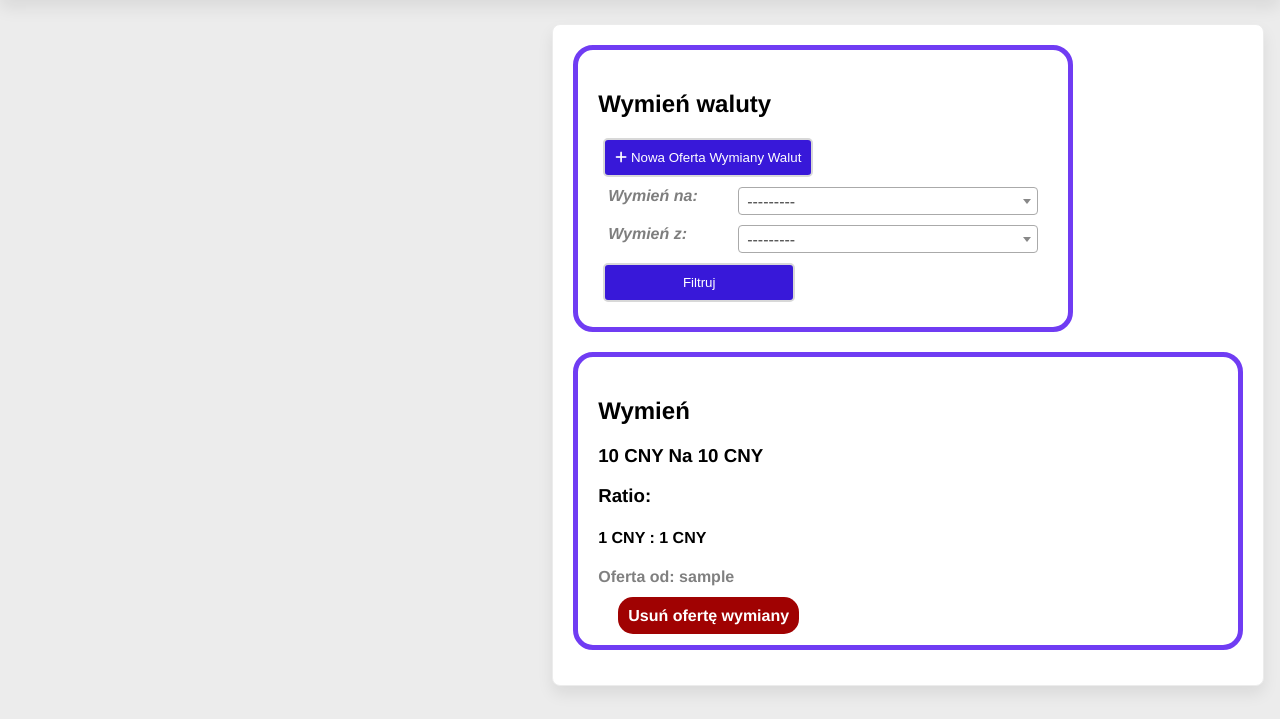
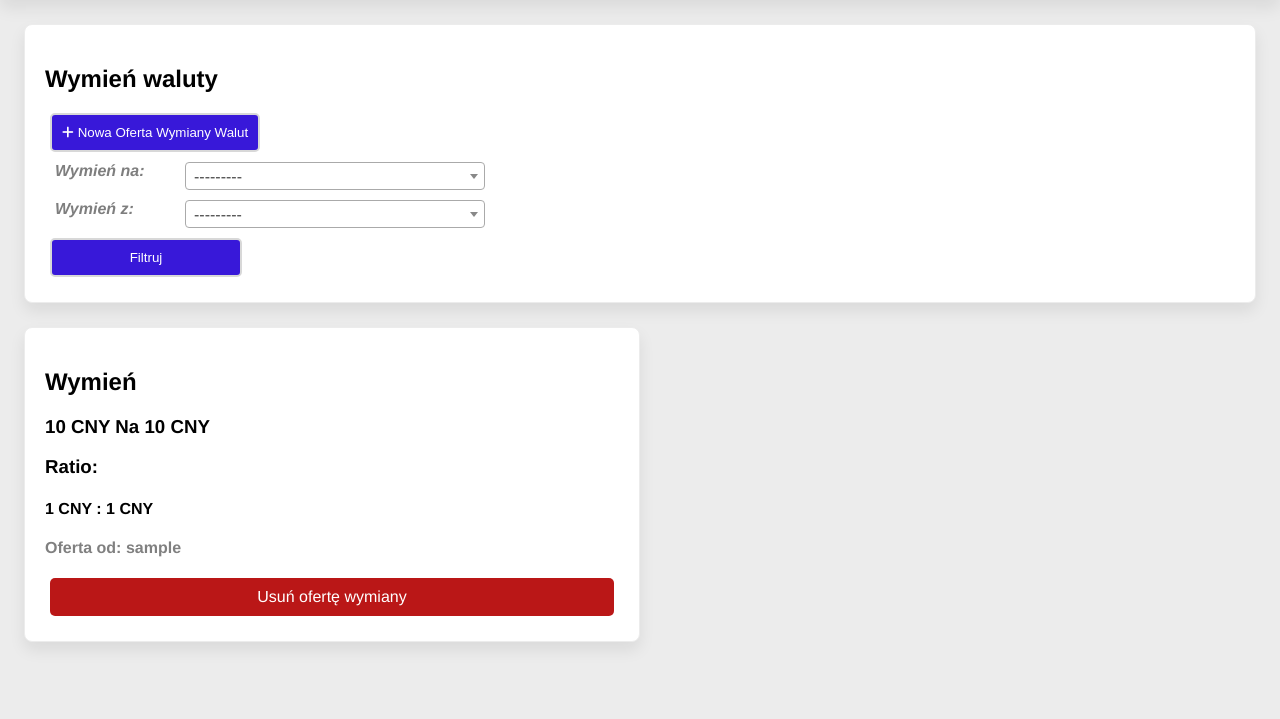
Before and after one commit to Eg-Nickname/django-bank, a Django app: page /wymiana_walut/ in a window 1280 px wide. Shown: the part 81-800 px from the top of the page. Run offline with Django 4.2, Linux system fonts and the light colour scheme; a user stored in the database is signed in; tables that the repository leaves empty hold one stand-in row (values such as "Sample post"); one stand-in notice (Sample message) is shown; some libraries are stand-ins or nearby versions.

Commit message:
exchange new design

```diff
--- a/exchange/static/exchange/exchange.css
+++ b/exchange/static/exchange/exchange.css
@@ -15,60 +15,20 @@
 #id_exchange_from,  #id_exchange_to{
     width: 300px;
 }
+.content{
+    grid-template-columns: minmax(0, 1fr) minmax(0, 1fr);
+    column-gap: 0;
+}
 
-.exchange-info{
-    max-width: 450px;
-    border: 5px solid #703cf3;
-    border-radius: 20px;
-    margin-bottom: 20px;
-    white-space: nowrap;
-    padding: 20px;
+.exchange-info-container{
+    grid-column-start: 1;
+    grid-column-end: end;
+    margin: 0 24px;
 }
 
 /*Exchange listings */
-.exchange-listings-container{
-    margin: 0 auto;
-    width: 90%;
-}
-.exchange-listing{
-    width: auto !important;
-    padding: 20px;
-    margin-bottom: 15px;
-    width: 100%;
-    border-radius: 20px;
-    border: 5px solid #703cf3;
-}
-
-.bnt-del{
-    color: white;
-    background: rgb(160, 2, 2);
-    font-weight: bold;
-    padding: 10px;
-    border-radius: 15px;
-    margin-left: 20px;
-}
-
-.bnt-del:hover{
-    background: white;
-    color: rgb(160, 2, 2);
-    border: 3px solid rgb(160, 2, 2);
-    transition-duration: 250ms;
-}
-
-.bnt-exchange{
-    color: white;
-    background: #703cf3;
-    font-weight: bold;
-    padding: 10px;
-    border-radius: 15px;
-    margin-left: 20px;
-}
-
-.bnt-exchange:hover{
-    background: white;
-    color: #703cf3;
-    border: 3px solid #703cf3;
-    transition-duration: 250ms;
+.exchange-listing-container{
+    margin-left: 24px;
 }
 
 #NewExchaneListing_exchange_from, #NewExchaneListing_exchange_to{
@@ -83,3 +43,26 @@
     border: 1px solid #aaa;
     border-radius: 4px;
 }
+.button-del{
+    color: var(--neutral-000);
+    background-color: var(--danger-main);
+    transition: all 0.4s ease-in;
+}
+
+.button-del:hover{
+    background-color: var(--danger-border);
+    border-color: var(--danger-bg);
+    color: var(--danger-pressed);
+    font-weight: 600;
+}
+
+.button-del:active{
+    background-color: var(--danger-pressed);
+    border-color: var(--danger-bg);
+}
+
+@media (max-width: 700px){
+    .content{
+        grid-template-columns: minmax(0, 1fr);
+    }
+}
--- a/exchange/templates/exchange/exchange.html
+++ b/exchange/templates/exchange/exchange.html
@@ -13,8 +13,6 @@
 {% endblock %}
 
 {% block content %}
-<div class="content">
-
     <div class="popup" id="popup-1">
     <div class="overlay" onclick="togglePopup()">
 
@@ -50,10 +48,8 @@
     </div>
     <script src="https://cdn.jsdelivr.net/npm/select2@4.1.0-beta.1/dist/js/select2.min.js"></script>
 
-
-    <div class="exchange-listings-container">
-      <div >
-        <div class="exchange-info">
+<div class="content">
+        <div class="exchange-info-container">
             <h2>Wymień waluty</h2> <button onclick="togglePopup()" class="buton-przelew button-oferawymiany"><i class="fas fa-plus"></i>Nowa Oferta Wymiany Walut</button>
 
             <form method="get">
@@ -72,10 +68,9 @@
                 <button type="submit" class="buton-przelew nowy-przelew">Filtruj</button>
             </form>
         </div>
-      </div>
 
     {% for exchange_listing in exchange_listings.qs %}
-      <div class="exchange-listing">
+    <div class="exchange-listing-container">
         <h2>Wymień</h2>
         <h3>{{exchange_listing.amount_wanted}} {{exchange_listing.exchange_to}} Na {{exchange_listing.amount_owned}} {{exchange_listing.exchange_from}}</h3>
         <h3>Ratio:</h3>
@@ -85,9 +80,9 @@
 
 
         {% if exchange_listing.owner == request.user %}
-        <a href="{% url "remove-listing" exchange_listing.id %}" class="bnt-del">Usuń ofertę wymiany</a>
+        <a href="{% url "remove-listing" exchange_listing.id %}" class="link-button button-del">Usuń ofertę wymiany</a>
         {% else %}
-        <a href="{% url "exchange-money" exchange_listing.id %}" class="bnt-exchange">Wymień</a>
+        <a href="{% url "exchange-money" exchange_listing.id %}" class="link-button">Wymień</a>
         {% endif %}
     </div>
     {% endfor %}
@@ -115,7 +110,7 @@
                 <p class="login-error">{{error}}</p>
             {% endfor %}
             {% endfor %}
-          <input type="submit" class="buton-przelew" value="Wymień Pieniądze" name="exchange-money">
+        <input type="submit" value="Wymień Pieniądze" name="exchange-money">
         </form>
         <script>
             document.getElementById("id_amount_exchanged").step = Number({{selected_exchange_listing.ratio_to}})
@@ -136,22 +131,6 @@
     {%endif%}
     </div>
 </div>
-
-{% if messages %}
-  {% for message in messages %}
-      <div class="message" id="message_container"      >
-            <p>{{ message }}</p>
-            <a href="" class="del-msg">
-              &times;
-            </a>
-            <div class="outerContainer">
-              <div class="innerBar"></div>
-          </div>
-      </div>
-  {% endfor %}
-{% endif %}
-
-
 <script>
 $(document).ready(function() {
     $('#NewExchaneListing_exchange_from').select2();
--- a/main/static/main/base.css
+++ b/main/static/main/base.css
@@ -260,7 +260,6 @@
 
 
 /* Forms */
-
 form i{
   font-size: 16;
   color: var(--neutral-600);
```
Lines whose indentation alone changed are shown as unchanged.
